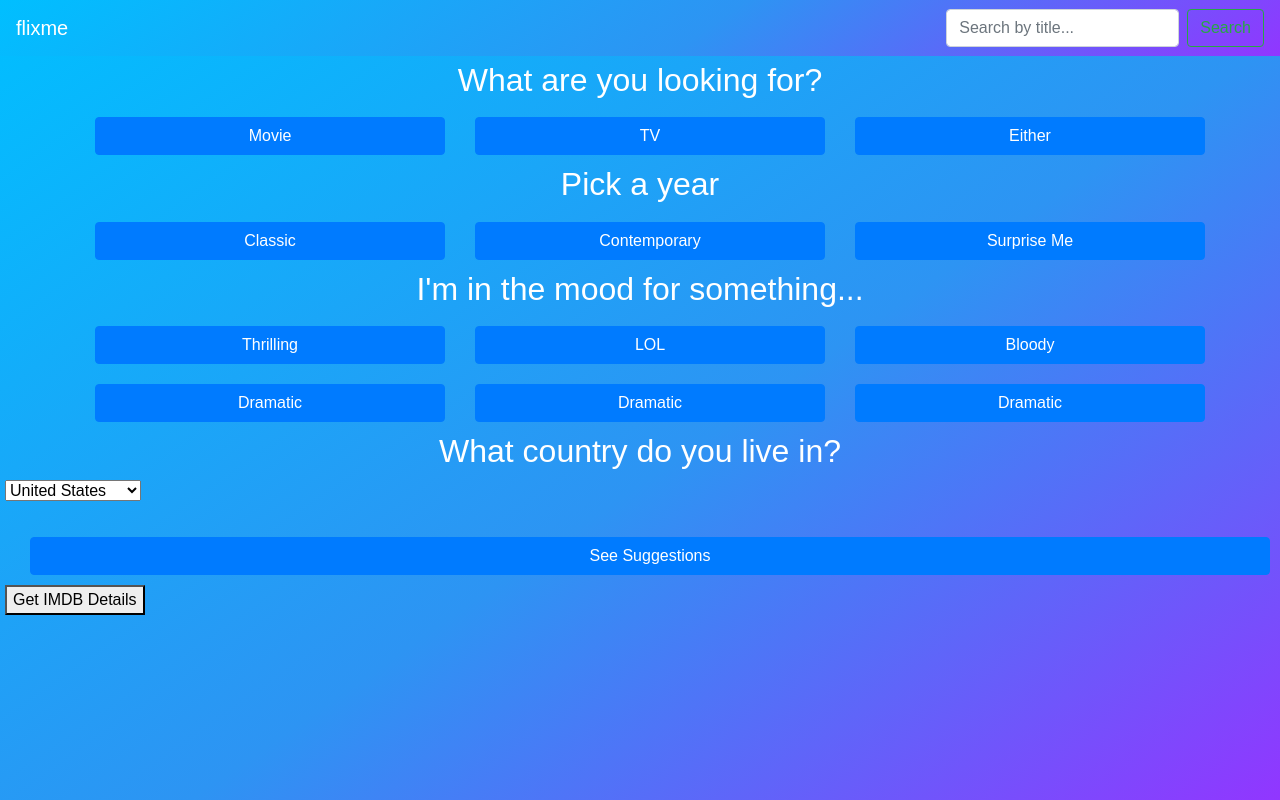
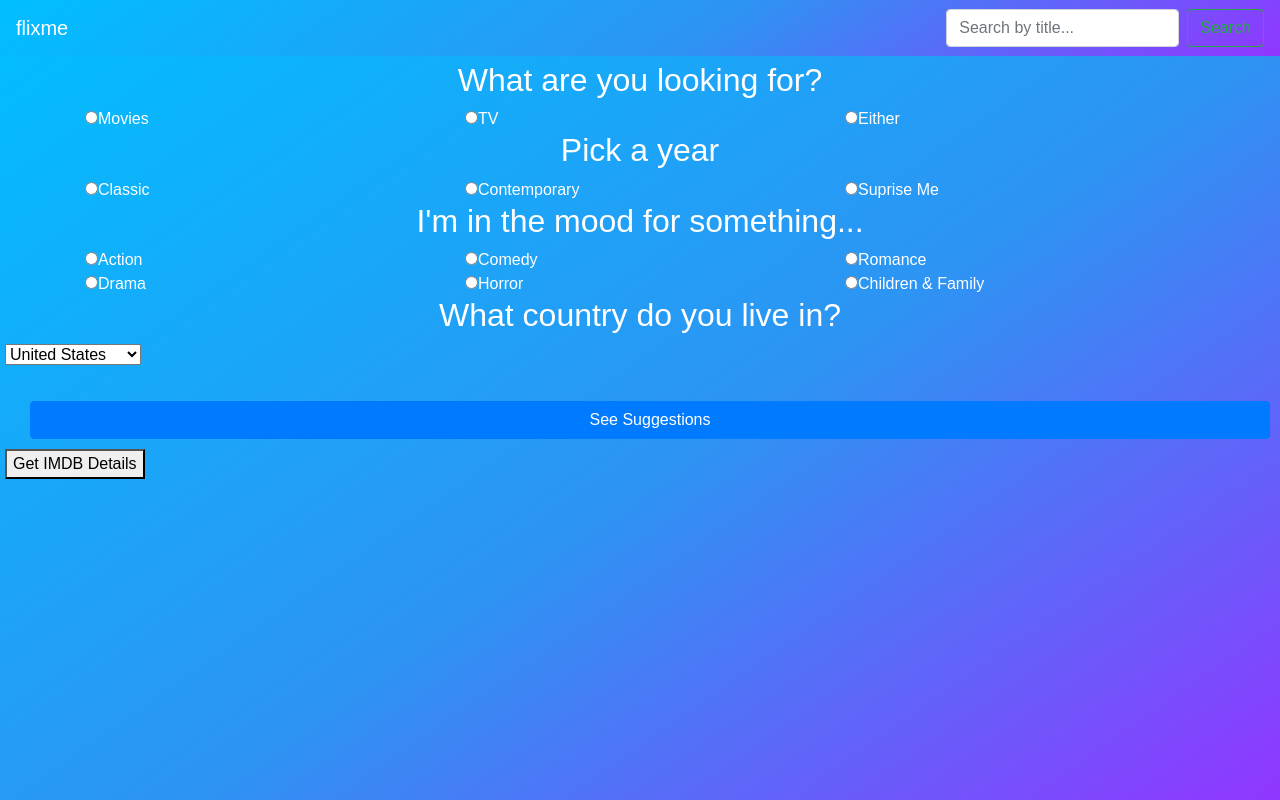
Before and after one commit to sarahmcgivern/Movie-Database, an Angular app: page / in a window 1280 px wide. Built offline with nearby package versions, Linux system fonts and the light colour scheme.

Commit message:
add radio buttons

```diff
--- a/src/app/app.component.html
+++ b/src/app/app.component.html
@@ -10,7 +10,7 @@
 
 <h2>What are you looking for?</h2>
 
-    <div class="container">
+    <!-- <div class="container">
         <div class="row">
           <div class="col">
             <button type="button" class="btn btn-primary">Movie</button>
@@ -18,25 +18,40 @@
           <div class="col">
             <button type="button" class="btn btn-primary">TV</button>
           </div>
-          <!-- <div class="w-100"></div> -->
+
           <div class="col">
             <button type="button" class="btn btn-primary">Either</button>
           </div>
         </div>
-    </div>
+    </div> -->
+
+    <div class="container">
+            <div class="row">
+              <div class="col">
+                <input type="radio" name="mediaType" value="Movies" (click)="setMediaType('Movie')">Movies
+              </div>
+              <div class="col">
+                    <input type="radio" name="mediaType" value="TV" (click)="setMediaType('Series')">TV
+              </div>
+              <!-- <div class="w-100"></div> -->
+              <div class="col">
+                    <input type="radio" name="mediaType" value="Either" (click)="setMediaType('Any')">Either
+              </div>
+            </div>
+        </div>
 
 <h2>Pick a year</h2>
     <div class="container">
         <div class="row">
           <div class="col">
-            <button type="button" class="btn btn-primary">Classic</button>
+                <input type="radio" name="dateRange" value="classic" (click)="setDateRange('classic')">Classic
           </div>
           <div class="col">
-            <button type="button" class="btn btn-primary">Contemporary</button>
+                <input type="radio" name="dateRange" value="contemporary" (click)="setDateRange('contemporary')">Contemporary
           </div>
           <!-- <div class="w-100"></div> -->
           <div class="col">
-            <button type="button" class="btn btn-primary">Surprise Me</button>
+                <input type="radio" name="dateRange" value="suprise" (click)="setDateRange('suprise')">Suprise Me
           </div>
         </div>
     </div>
@@ -45,24 +60,24 @@
     <div class="container">
         <div class="row">
           <div class="col">
-            <button type="button" class="btn btn-primary">Thrilling</button>
+                <input type="radio" name="mood" value="Action" (click)="setGenre('Action')">Action
           </div>
           <div class="col">
-            <button type="button" class="btn btn-primary">LOL</button>
+                <input type="radio" name="mood" value="Comedy" (click)="setGenre('Comedy')">Comedy
           </div>
           <!-- <div class="w-100"></div> -->
           <div class="col">
-            <button type="button" class="btn btn-primary">Bloody</button>
+                <input type="radio" name="mood" value="Romance" (click)="setGenre('Romance')">Romance
           </div>
           <div class="w-100"></div>
           <div class="col">
-            <button type="button" class="btn btn-primary">Dramatic</button>
+                <input type="radio" name="mood" value="Drama" (click)="setGenre('Drama')">Drama
           </div>
           <div class="col">
-            <button type="button" class="btn btn-primary">Dramatic</button>
+                <input type="radio" name="mood" value="Horror" (click)="setGenre('Horror')">Horror
           </div>
           <div class="col">
-            <button type="button" class="btn btn-primary">Dramatic</button>
+                <input type="radio" name="mood" value="Children" (click)="setGenre('Children')">Children & Family
           </div>
         </div>
     </div>
@@ -79,6 +94,7 @@
           </div>
       <!-- <button (click)="getAllMovies()">Get Movies</button> -->
 
+
       <p *ngFor='let movie of films'> {{ movie.title }} </p>
 
       <button (click)="getAllImdbDetails()">Get IMDB Details</button>
--- a/src/app/app.component.ts
+++ b/src/app/app.component.ts
@@ -45,8 +45,8 @@ export class AppComponent {
   typeMovie: boolean = false;
   typeTv: boolean = false;
   videoType: string;
-  startYear: string = '1900';
-  endYear: string = '2019';
+  startYear: string;
+  endYear: string;
   films: object[];
   imdbId: string = '80998296';
   locations = [
@@ -76,6 +76,7 @@ export class AppComponent {
   ];
 
   selectedGenre: string;
+  mediaType: string;
 
 
 
@@ -94,17 +95,11 @@ export class AppComponent {
 
 
   getAllMovies = () => {
-    if (this.typeMovie === true && this.typeTv === false) {
-      this.videoType = 'Movie';
-      } else {
-        if (this.typeMovie === false && this.typeTv === true){
-          this.videoType = 'Series';
-        } else this.videoType = 'Any';
-      }
-      this.selectedGenre=this.genres[Math.floor(Math.random() * this.genres.length)].genreId;
+
+      // this.selectedGenre=this.genres[Math.floor(Math.random() * this.genres.length)].genreId;
     // this.api.getMovie(this.searchInput).subscribe((data:any) => console.log(data.ITEMS.filter(movie => movie.title.toLowerCase().includes(this.searchInput.toLowerCase()))));
     // this.api.getMovie(this.searchInput).subscribe(data => console.log(data));
-    this.api.getMovie(this.videoType, this.startYear, this.endYear,this.selectedLocation, this.selectedGenre).subscribe(data => console.log(data));
+    this.api.getMovie(this.mediaType, this.startYear, this.endYear,this.selectedLocation, this.selectedGenre).subscribe(data => console.log(data));
     console.log(this.selectedGenre);
     // this.api.getMovie(this.videoType, this.startYear, this.endYear,this.selectedLocation, this.selectedGenre).subscribe(data => console.log(data));
     // this.films = (this.selectedGenre);
@@ -130,17 +125,38 @@ export class AppComponent {
 
 
 getAllImdbDetails = () => {
-  if (this.typeMovie === true && this.typeTv === false) {
-    this.videoType = 'Movie';
-    } else {
-      if (this.typeMovie === false && this.typeTv === true){
-        this.videoType = 'Series';
-      } else this.videoType = 'Any';
-    }
    this.api.getImdbDetails(this.imdbId).subscribe(data => {
      this.movie=data;
     console.log(this.movie)
    })
+}
+setMediaType = (type) => {
+  this.mediaType = type;
+  console.log(this.mediaType);
+}
+
+setDateRange = (dateRange) => {
+  if (dateRange === 'classic'){
+    this.startYear = '1900';
+    this.endYear = '1980';
+  };
+  if (dateRange === 'contemporary'){
+    this.startYear = '1981';
+    this.endYear = '2019';
+  };
+  if (dateRange === 'suprise'){
+    this.startYear = '1900';
+    this.endYear = '2019';
+  }
+}
+
+setGenre = (genre) => {
+  if (genre === 'Action') {this.selectedGenre = '801362'};
+  if (genre === 'Comedy') {this.selectedGenre = '6548'};
+  if (genre === 'Romance') {this.selectedGenre = '8883'};
+  if (genre === 'Drama') {this.selectedGenre = '5763'};
+  if (genre ==='Horror' && (this.mediaType === 'Movie' || this.mediaType === 'Any')) {this.selectedGenre = '8711'} else {if (genre === 'Horror' && this.mediaType === 'Series') this.selectedGenre = '83059'};
+  if (genre === 'Children' && (this.mediaType === 'Movie' || this.mediaType === 'Any')) {this.selectedGenre = '783'} else {if (genre === 'Children' && this.mediaType === 'Series') this.selectedGenre = '11177'};
 }
 
   // ngOnInit() {
--- a/src/styles.css
+++ b/src/styles.css
@@ -39,3 +39,8 @@ h2 {
 .btn-primary btn-lg btn-block {
   border: none;
 }
+
+/* .col {
+  background-color: blueviolet;
+
+} */
```
